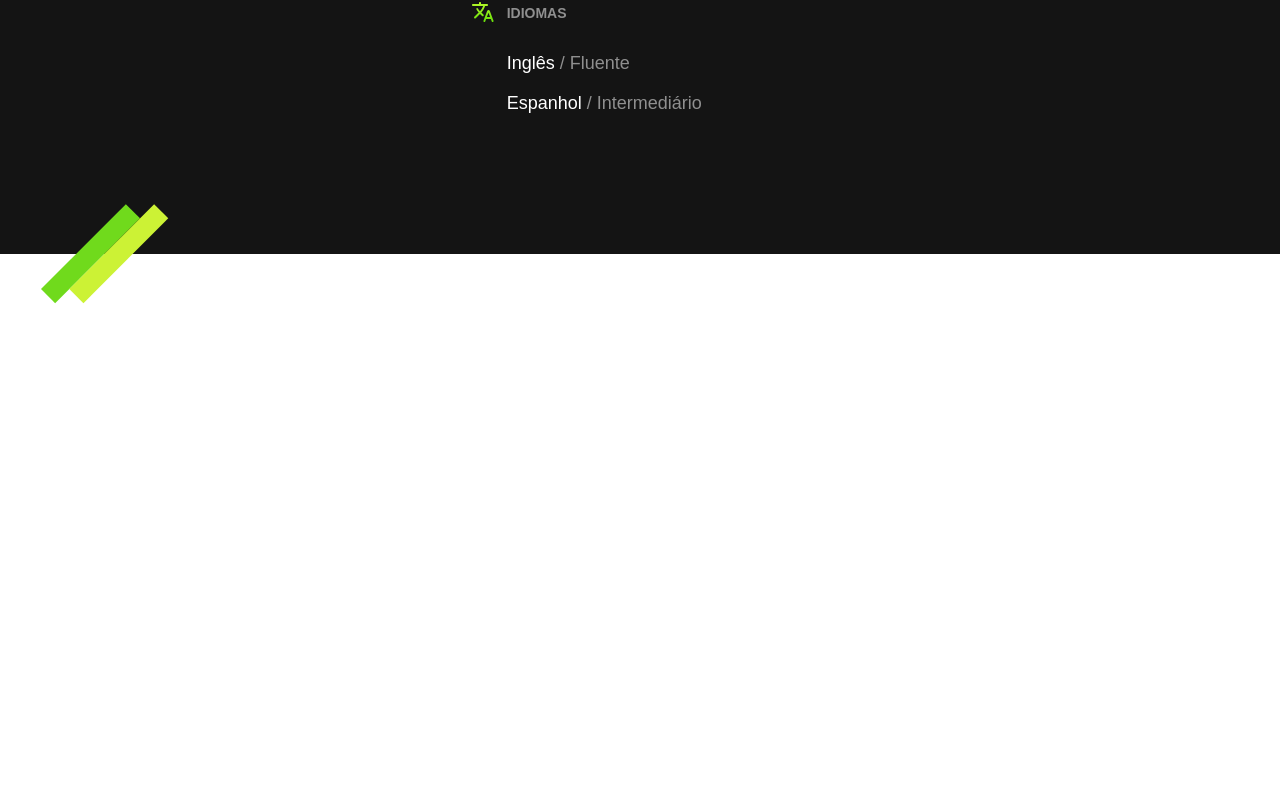
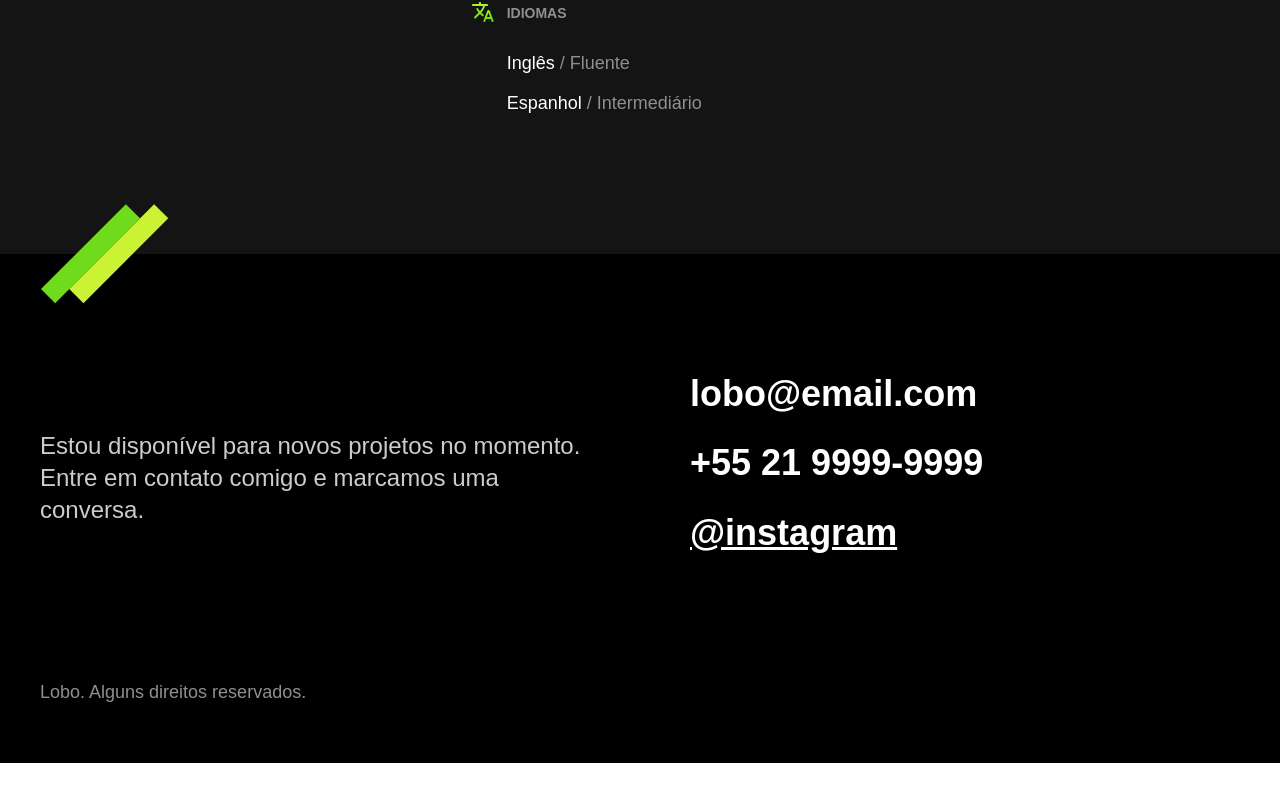
Before and after one commit to gfcarvalhos/potfolio-atv, a plain HTML site: page index.html in a window 1280 px wide. Shown: the part 2177-2979 px from the top of the page. After the commit the page ends 2940 px from the top, so only its background shows below. Drawn offline with Linux system fonts and the light colour scheme.

Commit message:
feat: adiciona footer

```diff
--- /dev/null
+++ b/css/footer.css
@@ -0,0 +1,48 @@
+.footer {
+  background: #000;
+}
+
+.footer-container {
+  max-width: 1200px;
+  padding: 120px 20px 60px 20px;
+  margin: 0 auto;
+  display: grid;
+  grid-template-columns: 1fr 1fr;
+  gap: 100px;
+  align-items: center;
+}
+
+.footer-texto {
+  font-size: 1.5rem;
+  line-height: 1.33;
+  color: #ccc;
+}
+
+.footer-contato li {
+  font-weight: bold;
+  font-size: 2.25rem;
+  line-height: 1.1;
+  color: #fff;
+  margin-bottom: 30px;
+}
+
+.footer-contato li a {
+  color: #fff;
+}
+
+.footer-copy {
+  grid-column: 1 / -1;
+  font-size: 1.125rem;
+  color: #8f8f8f;
+}
+
+@media (max-width: 800px) {
+  .footer-container {
+    grid-template-columns: 1fr;
+    gap: 40px;
+  }
+
+  .footer-contato li {
+    font-size: 1.5rem;
+  }
+}
--- a/css/global.css
+++ b/css/global.css
@@ -2,7 +2,6 @@
   font-family: 'Fira Sans', Arial, sans-serif;
   margin: 0px;
   color: #141414;
-  margin-bottom: 1000px;
 }
 
 h1,
--- a/css/header.css
+++ b/css/header.css
@@ -23,6 +23,11 @@
   display: block;
 }
 
+.header-menu a:hover {
+  background: #141414;
+  color: #f5f5f5;
+}
+
 @media (max-width: 800px) {
   .header {
     flex-direction: column;
--- a/css/style.css
+++ b/css/style.css
@@ -3,3 +3,4 @@
 @import './introducao.css';
 @import './experiencia.css';
 @import './formacao.css';
+@import './footer.css';
--- a/index.html
+++ b/index.html
@@ -121,6 +121,18 @@
     </div>
   </section>
 
+  <footer class="footer" id="contato">
+    <div class="footer-container">
+      <p class="footer-texto"> Estou disponível para novos projetos no momento. Entre em contato comigo e marcamos uma conversa.</p>
+      <ul class="footer-contato">
+        <li>lobo@email.com</li>
+        <li>+55 21 9999-9999</li>
+        <li><a href="/">@instagram</a></li>
+      </ul>
+      <p class="footer-copy">Lobo. Alguns direitos reservados.</p>
+    </div>
+  </footer>
+
 </body>
 
 </html>
```
